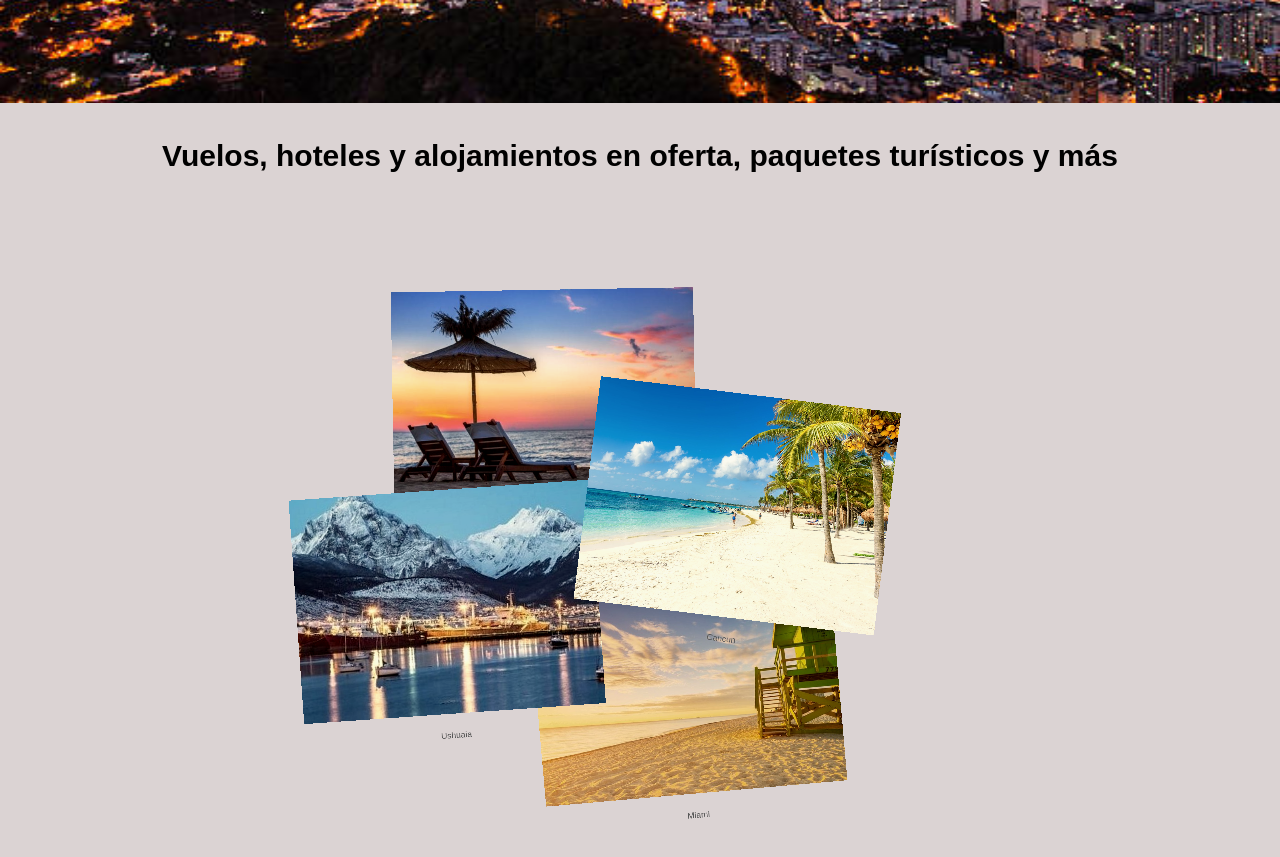
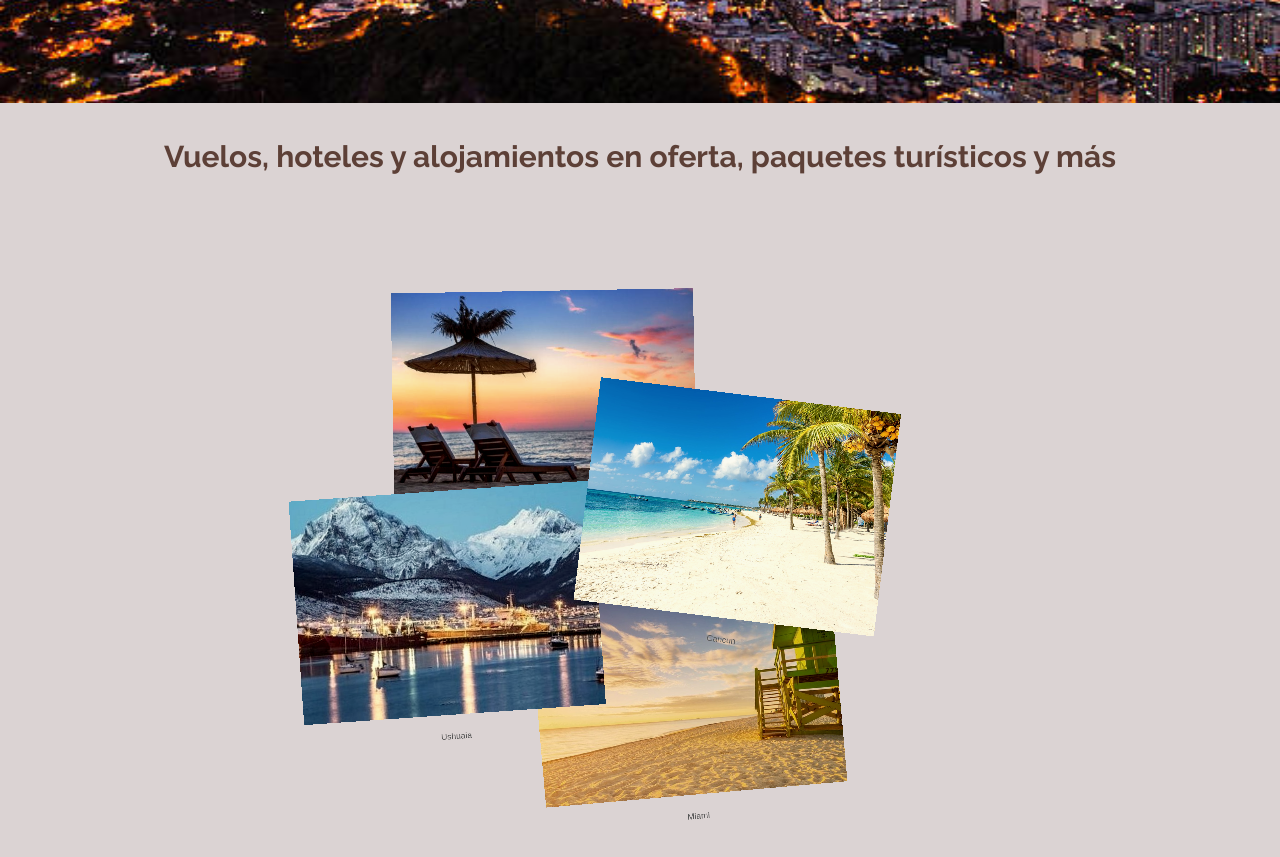
Before and after one commit to ariasandrea97/TPO_grupo_10, a plain HTML site: page index.html in a window 1280 px wide. Shown: the part 820-1677 px from the top of the page. Drawn offline with nearby package versions, Linux system fonts and the light colour scheme.

Commit message:
28102022

```diff
--- a/index.html
+++ b/index.html
@@ -73,7 +73,7 @@
 
 
     <br><br>
-    <h1>Vuelos, hoteles y alojamientos en oferta, paquetes turísticos y más </h1>
+    <h1 class="title1">Vuelos, hoteles y alojamientos en oferta, paquetes turísticos y más </h1>
 
 
     <!--Polaroid -->
```
